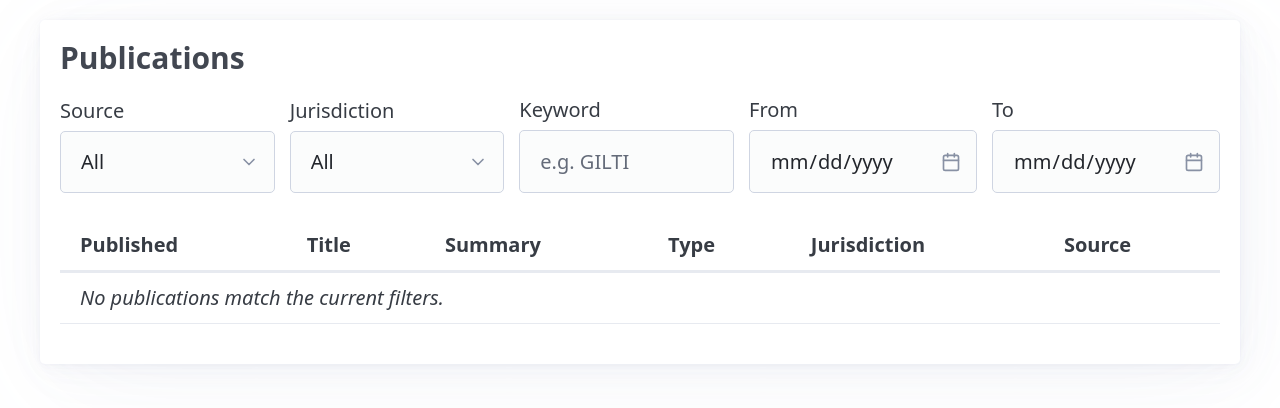
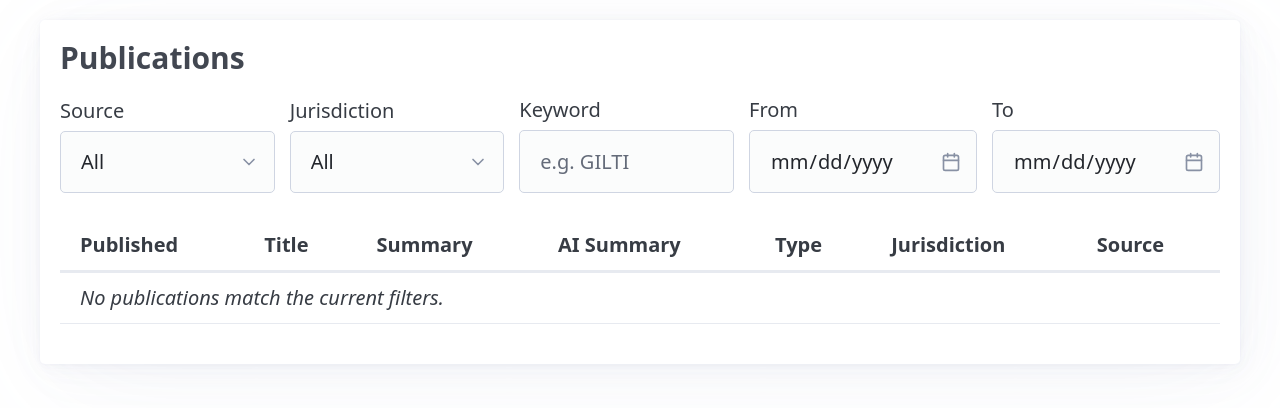
Before and after one commit to phxie/TaxLegislationReporter, a FastAPI app: page /publications in a window 1280 px wide. Shown: the part 90-498 px from the top of the page. Run offline with FastAPI, Linux system fonts and the light colour scheme.

Commit message:
AI summary dropdown

```diff
--- a/app/templates/partials/publication_table.html
+++ b/app/templates/partials/publication_table.html
@@ -4,6 +4,7 @@
       <th>Published</th>
       <th>Title</th>
       <th>Summary</th>
+      <th>AI Summary</th>
       <th>Type</th>
       <th>Jurisdiction</th>
       <th>Source</th>
@@ -15,12 +16,22 @@
       <td>{{ pub.published_date or "-" }}</td>
       <td><a href="/publications/{{ pub.id }}">{{ pub.title }}</a></td>
       <td>{{ pub.summary or "-" }}</td>
+      <td>
+        {% if pub.ai_summary %}
+        <details>
+          <summary>Show</summary>
+          <p>{{ pub.ai_summary }}</p>
+        </details>
+        {% else %}
+        -
+        {% endif %}
+      </td>
       <td>{{ pub.content_type or "-" }}</td>
       <td>{{ pub.relevant_jurisdiction or "-" }}</td>
       <td>{{ pub.source_label }}</td>
     </tr>
     {% else %}
-    <tr><td colspan="6"><em>No publications match the current filters.</em></td></tr>
+    <tr><td colspan="7"><em>No publications match the current filters.</em></td></tr>
     {% endfor %}
   </tbody>
 </table>
```
